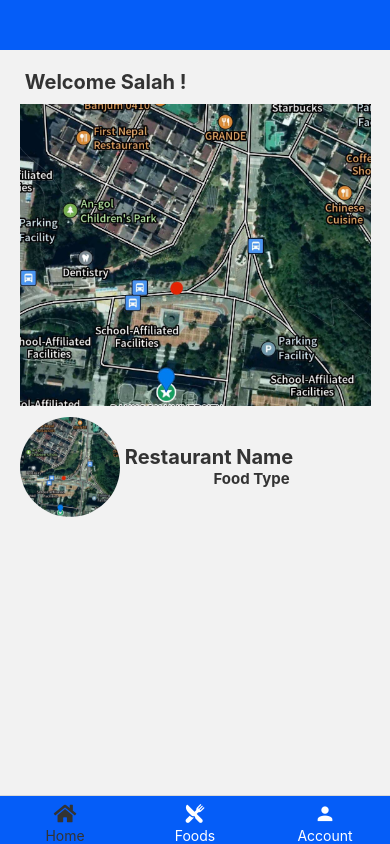
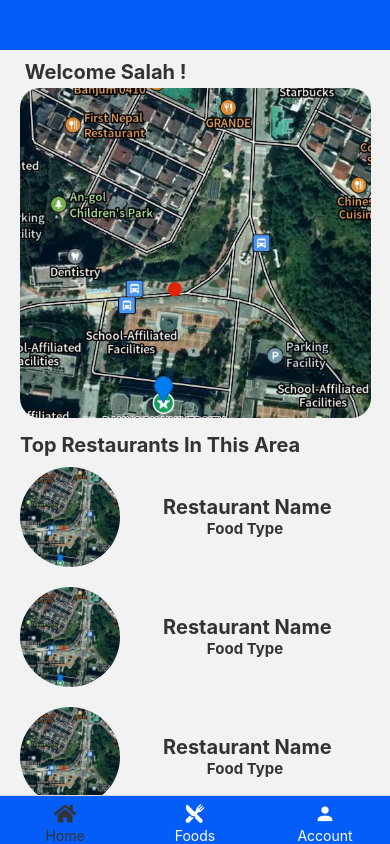
Before and after one commit to salahbm/foodie-front, a React Native app: screen /Home in a window 390 px wide. Built offline with nearby package versions, Linux system fonts and the light colour scheme.

Commit message:
homeScreenRestaunrantItem

```diff
--- a/navigation/tabs.js
+++ b/navigation/tabs.js
@@ -15,8 +15,11 @@ function Tabs() {
         tabBarShowLabel: false,
         headerShown: false,
         tabBarHideOnKeyboard: true,
+
         tabBarStyle: {
           backgroundColor: '#055DF8',
+          // borderTopRightRadius: 20,
+          // borderTopLeftRadius: 20,
         },
       })}>
       <Tab.Screen
--- a/screens/Home.js
+++ b/screens/Home.js
@@ -9,8 +9,10 @@ import {
   useColorScheme,
   View,
   Image,
+  Dimensions,
 } from 'react-native';
 import {map} from '../assests';
+const {width, height} = Dimensions.get('window');
 const Home = () => {
   return (
     <View style={{flex: 1}}>
@@ -24,33 +26,45 @@ const Home = () => {
       <Text style={styles.header}> Welcome Salah !</Text>
       <View
         style={{
-          flex: 0.8,
           justifyContent: 'center',
           alignItems: 'center',
-          marginVertical: 10,
+          flex: 1,
         }}>
-        <Image source={map} resizeMode="contain" style={{width: '90%'}} />
+        <Image
+          source={map}
+          resizeMode="cover"
+          style={{width: width * 0.9, borderRadius: 20, maxHeight: 330}}
+        />
       </View>
+      <Text style={styles.header}>Top Restaurants In This Area</Text>
       <ScrollView style={{flex: 1, width: '100%'}}>
+        <RestaurantListItem />
+        <RestaurantListItem />
+        <RestaurantListItem />
+        <RestaurantListItem />
+        <RestaurantListItem />
+      </ScrollView>
+    </View>
+  );
+};
+const RestaurantListItem = () => {
+  return (
     <View
       style={{
         flexDirection: 'row',
         alignItems: 'center',
         marginHorizontal: 20,
+        marginVertical: 10,
       }}>
-          <Image
-            source={map}
-            style={{width: 100, height: 100, borderRadius: 99}}
-          />
+      <Image source={map} style={{width: 100, height: 100, borderRadius: 99}} />
       <View
         style={{
-              alignItems: 'flex-end',
+          alignItems: 'center',
+          flex: 1,
         }}>
         <Text style={styles.restaurant}> Restaurant Name</Text>
         <Text style={styles.foodtype}> Food Type </Text>
       </View>
-        </View>
-      </ScrollView>
     </View>
   );
 };
@@ -61,7 +75,7 @@ const styles = StyleSheet.create({
     fontSize: 20,
     fontWeight: 700,
     color: '#333',
-    marginTop: 20,
+    marginTop: 10,
     marginLeft: 20,
   },
   restaurant: {
```
Lines whose indentation alone changed are shown as unchanged.
